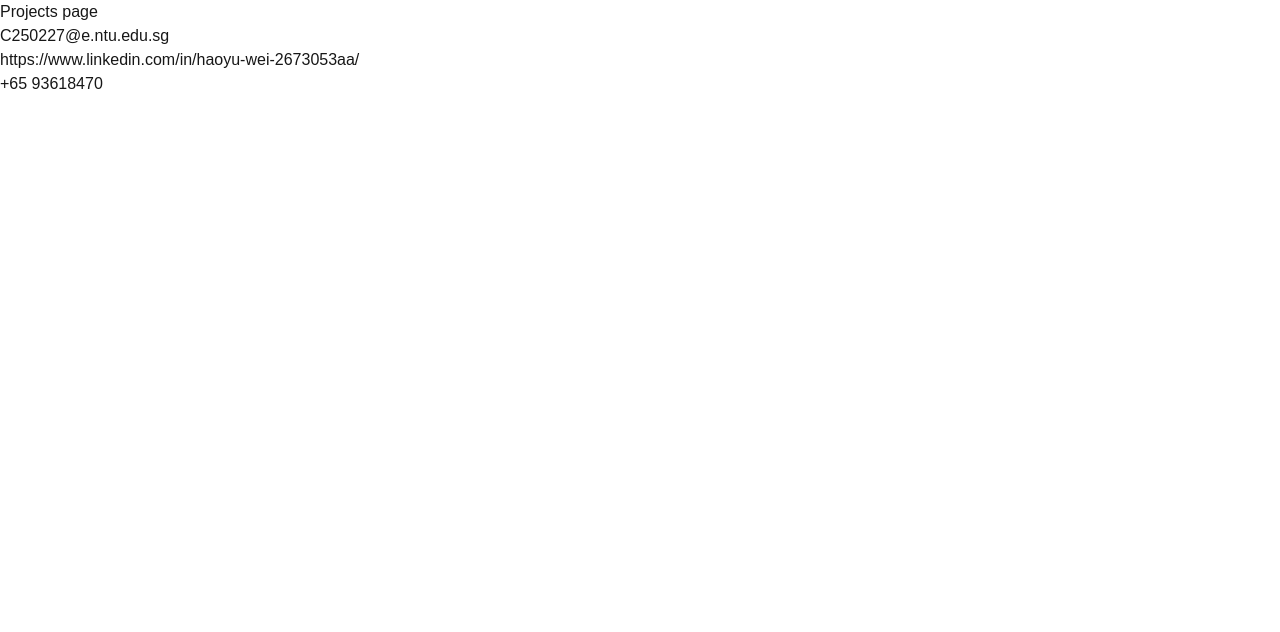
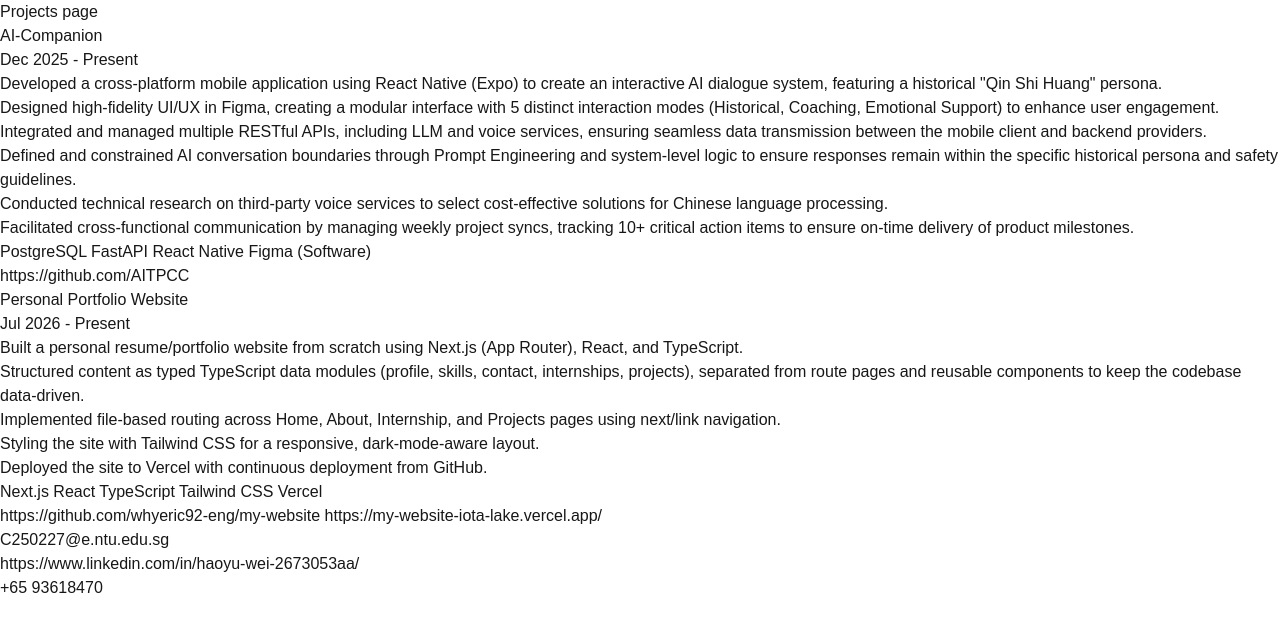
Before and after one commit to whyeric92-eng/my-website, a Next.js app: page /projects in a window 1280 px wide. Shown: the top 632 px of the page. Built offline with nearby package versions, Linux system fonts and the light colour scheme.

Commit message:
feat: add the content of projects page

```diff
--- a/app/projects/page.tsx
+++ b/app/projects/page.tsx
@@ -1,3 +1,31 @@
+import { projects } from "@/data/projects";
+
 export default function Projects() {
-    return <div> Projects page </div>;
+    return (
+      <div>
+        <h1> Projects page </h1>
+
+        {projects.map((project) => (
+          <div key={project.title}>
+            <h2>{project.title}</h2>
+            <p>{project.duration}</p>
+
+            <ul>
+              {project.bullets.map((bullet) => (
+                <li key={bullet}>{bullet}</li>
+              ))}
+            </ul>
+
+            <div>
+              {project.skills.map((skill) => (
+                <span key={skill}> {skill} </span>
+              ))}
+            </div>
+
+            {project.link && <a href={project.link}> {project.link} </a>}
+            {project.liveLink && <a href={project.liveLink}> {project.liveLink} </a>}
+          </div>
+        ))}
+      </div>
+    );
   }
--- /dev/null
+++ b/data/projects.ts
@@ -0,0 +1,39 @@
+export type Project = {
+    title: string;
+    duration: string;
+    link?: string;
+    liveLink?: string;
+    bullets: string[];
+    skills: string[];
+};
+
+export const projects: Project[] = [
+    {
+        title: "AI-Companion",
+        duration: "Dec 2025 - Present",
+        link: "https://github.com/AITPCC",
+        bullets: [
+            'Developed a cross-platform mobile application using React Native (Expo) to create an interactive AI dialogue system, featuring a historical "Qin Shi Huang" persona.',
+            "Designed high-fidelity UI/UX in Figma, creating a modular interface with 5 distinct interaction modes (Historical, Coaching, Emotional Support) to enhance user engagement.",
+            "Integrated and managed multiple RESTful APIs, including LLM and voice services, ensuring seamless data transmission between the mobile client and backend providers.",
+            "Defined and constrained AI conversation boundaries through Prompt Engineering and system-level logic to ensure responses remain within the specific historical persona and safety guidelines.",
+            "Conducted technical research on third-party voice services to select cost-effective solutions for Chinese language processing.",
+            "Facilitated cross-functional communication by managing weekly project syncs, tracking 10+ critical action items to ensure on-time delivery of product milestones.",
+        ],
+        skills: ["PostgreSQL", "FastAPI", "React Native", "Figma (Software)"],
+    },
+    {
+        title: "Personal Portfolio Website",
+        duration: "Jul 2026 - Present",
+        link: "https://github.com/whyeric92-eng/my-website",
+        liveLink: "https://my-website-iota-lake.vercel.app/",
+        bullets: [
+            "Built a personal resume/portfolio website from scratch using Next.js (App Router), React, and TypeScript.",
+            "Structured content as typed TypeScript data modules (profile, skills, contact, internships, projects), separated from route pages and reusable components to keep the codebase data-driven.",
+            "Implemented file-based routing across Home, About, Internship, and Projects pages using next/link navigation.",
+            "Styling the site with Tailwind CSS for a responsive, dark-mode-aware layout.",
+            "Deployed the site to Vercel with continuous deployment from GitHub.",
+        ],
+        skills: ["Next.js", "React", "TypeScript", "Tailwind CSS", "Vercel"],
+    },
+];
```
